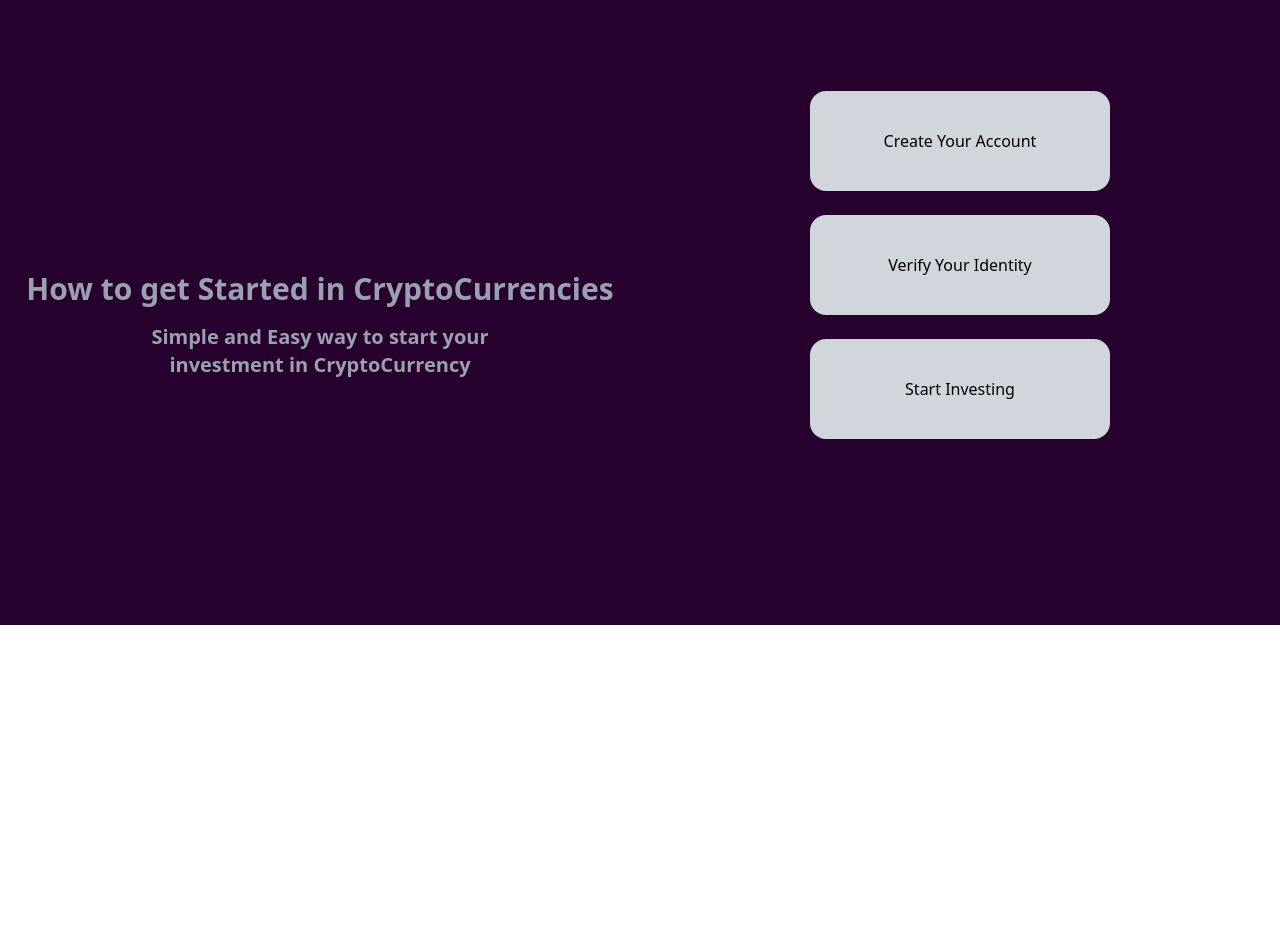
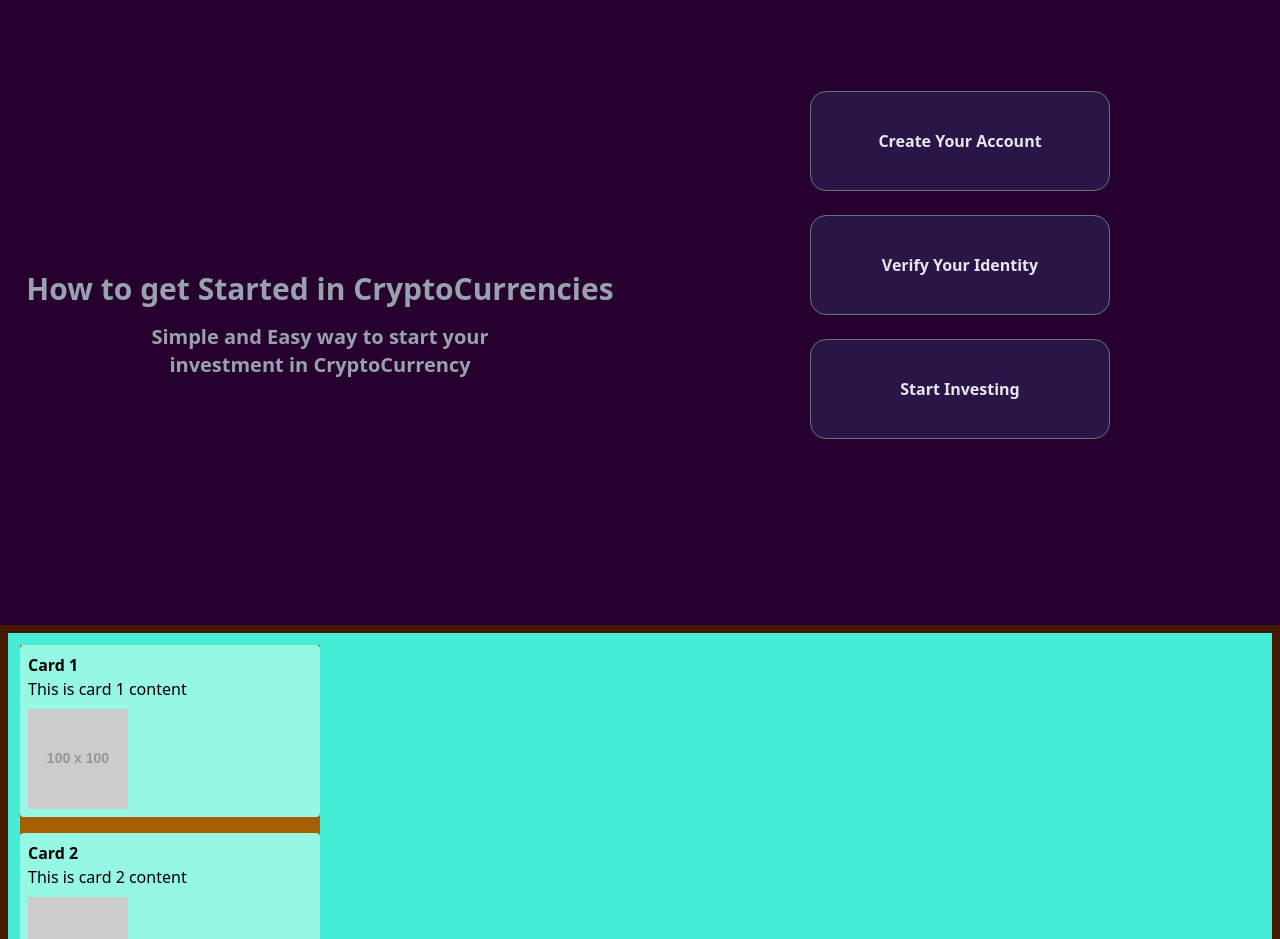
Before and after one commit to MohammadWaseem6/cryptocap, a React (Vite) app in the folder cryptocap/: page / in a window 1280 px wide. Shown: the part 2760-3699 px from the top of the page. Before the commit the page ends 3385 px from the top, so only its background shows below. Built offline with nearby package versions, Linux system fonts and the light colour scheme.

Commit message:
some stuff

```diff
--- a/cryptocap/src/App.tsx
+++ b/cryptocap/src/App.tsx
@@ -4,6 +4,8 @@ import Features from './pages/Features'
 import Categerioes from './pages/Categerioes'
 import Explore from './pages/Explore'
 import Customer from './pages/Customer'
+import LearnCrypto from './pages/LearnCrpto'
+
 const App:React.FC = () => {
   return (
     <div>
@@ -12,6 +14,8 @@ const App:React.FC = () => {
       <Explore/>
       <Categerioes/>
       <Customer/>
+      <LearnCrypto/>
+
     </div>
   )
 }
--- a/cryptocap/src/pages/Customer.tsx
+++ b/cryptocap/src/pages/Customer.tsx
@@ -1,11 +1,12 @@
 import React from "react";
+import { motion } from "framer-motion";
 
 const Customer: React.FC = () => {
   return (
     <div className="bg-[#26012D] w-full h-[600px]">
       <div className="grid grid-cols-1 md:grid-cols-2 h-full">
 
-        {/* Left side */}
+
         <div className="flex flex-col items-center justify-center min-h-[400px] p-6">
           <p className="text-3xl text-gray-400 font-extrabold text-center">
             How to get Started in CryptoCurrencies
@@ -15,19 +16,41 @@ const Customer: React.FC = () => {
           </p>
         </div>
 
+        <div className="text-gray-200 font-bold h-[400px] flex flex-col gap-6 mt-10 rounded-2xl p-6 items-center justify-center">
 
-        <div className=" h-[400px] flex flex-col gap-6 mt-10 rounded-2xl p-6 items-center justify-center">
-          <div className="bg-gray-300 h-[100px] w-[300px] rounded-2xl flex items-center justify-center">
-            Create Your Account
-          </div>
-          <div className="bg-gray-300 h-[100px] w-[300px] rounded-2xl flex items-center justify-center">
-            Verify Your Identity
-          </div>
-          <div className="bg-gray-300 h-[100px] w-[300px] rounded-2xl flex items-center justify-center">
-            Start Investing
-          </div>
+
+          <motion.div
+            initial={{ x: -100, opacity: 0 }}
+            whileInView={{ x: 0, opacity: 1 }}
+            whileHover={{ x: 20 }}
+            transition={{ duration: 0.3, type: "spring", stiffness: 200 }}
+            className="relative bg-[#2A1547] border border-gray-500 cursor-pointer h-[100px] w-[300px] rounded-2xl flex items-center justify-center overflow-hidden"
+          >
+            <span className="z-10">Create Your Account</span>
+          </motion.div>
+
+          <motion.div
+            initial={{ x: 100, opacity: 0 }}
+            whileInView={{ x: 0, opacity: 1 }}
+            whileHover={{ x: -20 }}
+            transition={{ duration: 0.3, type: "spring", stiffness: 200 }}
+            className="relative bg-[#2A1547] border border-gray-500 cursor-pointer h-[100px] w-[300px] rounded-2xl flex items-center justify-center overflow-hidden"
+          >
+            <span className="z-10">Verify Your Identity</span>
+          </motion.div>
+
+
+          <motion.div
+            initial={{ x: -100, opacity: 0 }}
+            whileInView={{ x: 0, opacity: 1 }}
+            whileHover={{ x: 20 }}
+            transition={{ duration: 0.3, type: "spring", stiffness: 200 }}
+            className="relative bg-[#2A1547] border border-gray-500 cursor-pointer h-[100px] w-[300px] rounded-2xl flex items-center justify-center overflow-hidden"
+          >
+            <span className="z-10">Start Investing</span>
+          </motion.div>
+
         </div>
-
       </div>
     </div>
   );
--- a/cryptocap/src/pages/Explore.tsx
+++ b/cryptocap/src/pages/Explore.tsx
@@ -1,5 +1,4 @@
 import React from 'react';
-
 const Explore: React.FC = () => {
   return (
     <div className='bg-[#26012D] w-full h-[400px] grid place-items-center'>
--- /dev/null
+++ b/cryptocap/src/pages/LearnCrpto.tsx
@@ -0,0 +1,51 @@
+import React from 'react';
+
+interface Card {
+  title: string;
+  content: string;
+  image: string;
+}
+
+const LearnCrypto: React.FC = () => {
+  // Example array of cards
+  const cards: Card[] = [
+    {
+      title: "Card 1",
+      content: "This is card 1 content",
+      image: "https://via.placeholder.com/100"
+    },
+    {
+      title: "Card 2",
+      content: "This is card 2 content",
+      image: "https://via.placeholder.com/100"
+    },
+    {
+      title: "Card 3",
+      content: "This is card 3 content",
+      image: "https://via.placeholder.com/100"
+    }
+  ];
+
+  return (
+    <div className='grid bg-amber-950 sm:grid-cols-12 gap-2 p-2'>
+
+      <div className=' flex bg-teal-300 sm:col-span-12 h-[500px] p-3'>
+        <div className='w-[300px] h-[auto] bg-yellow-700'>
+          {cards.map((card: Card, index: number) => (
+            <div key={index} className='mb-4 p-2 bg-teal-200 rounded'>
+              <h3 className='font-bold'>{card.title}</h3>
+              <p>{card.content}</p>
+              <img src={card.image} alt={card.title} className='mt-2' />
+            </div>
+          ))}
+        </div>
+      </div>
+
+
+      <div className='bg-teal-900 sm:col-span-3 h-[300px]'></div>
+      <div className='bg-green-900 sm:col-span-3 h-[300px]'></div>
+    </div>
+  );
+}
+
+export default LearnCrypto;
```
Also changed, not shown: cryptocap/src/pages/Categerioes.tsx (+0 -8 lines), cryptocap/src/pages/GetStarted.tsx (added, +30 -0 lines), 1 other file (tests, documents, lock files or other folders).
